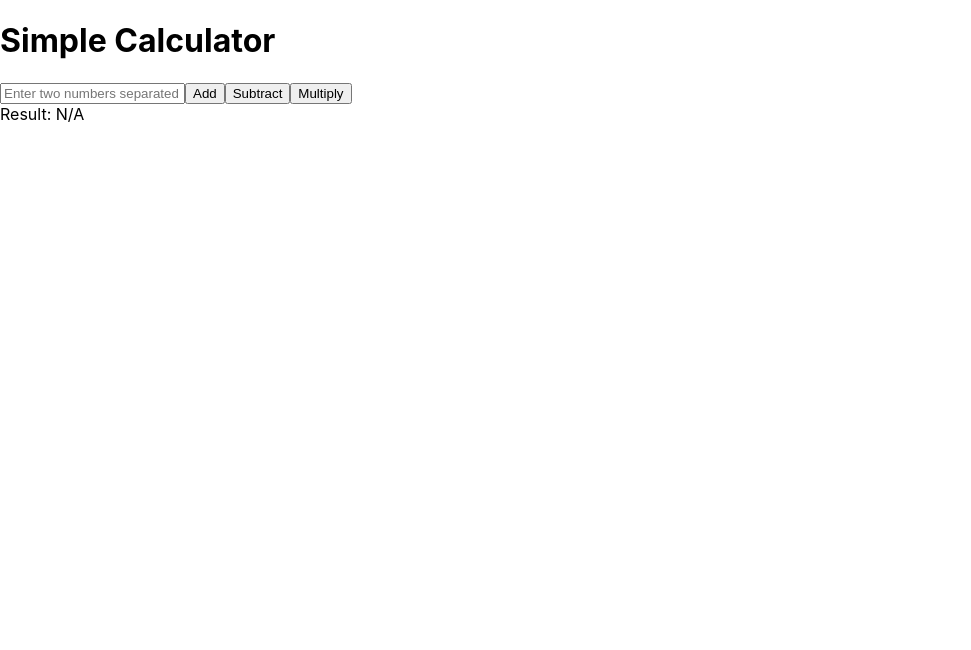
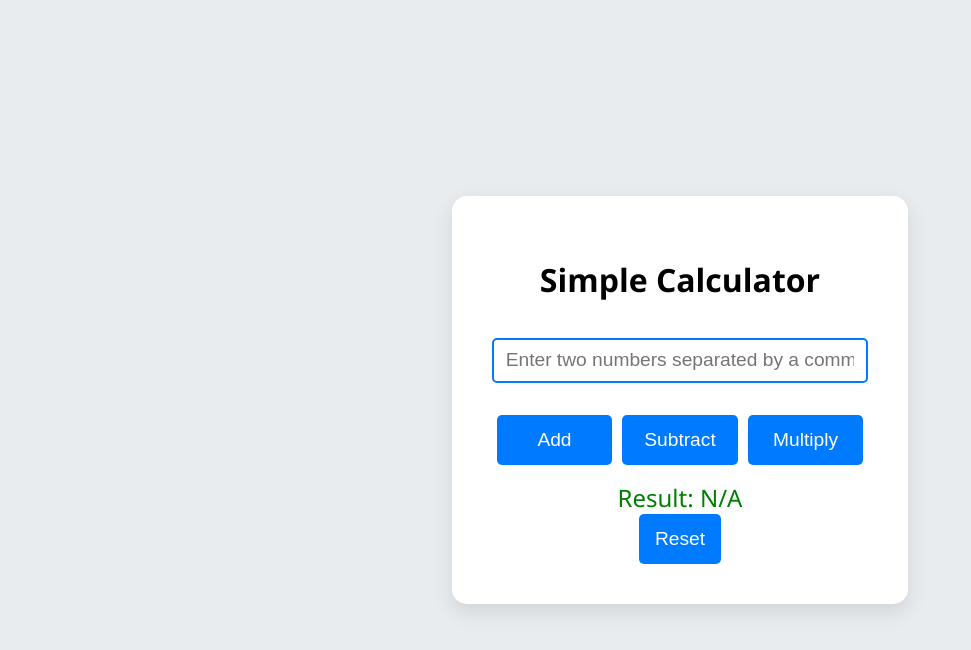
Before and after one commit to JhonyParwani/Calculator_TDD, a React (Create React App) app: page / in a window 1280 px wide. Shown: the top 650 px of the page, without its empty margins (0-971 px from the left). Built offline with nearby package versions, Linux system fonts and the light colour scheme.

Commit message:
Redesign UI elements for enhanced user experience

```diff
--- a/src/App.js
+++ b/src/App.js
@@ -1,4 +1,5 @@
 import React, { useState } from 'react';
+import './styles.css';
 
 const App = () => {
   const [input, setInput] = useState('');
@@ -41,8 +42,14 @@ const App = () => {
     setInput(''); // Clear the input box after successful calculation
   };
 
+  const resetCalculator = () => {
+    setInput('');
+    setResult(null);
+    setError('');
+  };
+
   return (
-    <div>
+    <div className="calculator-container">
       <h1>Simple Calculator</h1>
       <input
         type="text"
@@ -50,12 +57,14 @@ const App = () => {
         onChange={handleInputChange}
         placeholder="Enter two numbers separated by a comma"
       />
-      <button onClick={() => calculate('add')}>Add</button>
-      <button onClick={() => calculate('subtract')}>Subtract</button>
-      <button onClick={() => calculate('multiply')}>Multiply</button>
-      {error && <div style={{ color: 'red' }}>{error}</div>}{' '}
-      {/* Display error if any */}
-      <div>Result: {result !== null ? result : 'N/A'}</div>
+      <div className="button-container">
+        <button onClick={() => calculate('add')}>Add</button>
+        <button onClick={() => calculate('subtract')}>Subtract</button>
+        <button onClick={() => calculate('multiply')}>Multiply</button>
+      </div>
+      {error && <div className="error">{error}</div>}
+      <div className="result">Result: {result !== null ? result : 'N/A'}</div>
+      <button onClick={resetCalculator}>Reset</button>
     </div>
   );
 };
--- /dev/null
+++ b/src/styles.css
@@ -0,0 +1,78 @@
+body {
+  font-family: 'Segoe UI', Tahoma, Geneva, Verdana, sans-serif;
+  background-color: #e9ecef;
+  display: flex;
+  justify-content: center;
+  align-items: center;
+  height: 100vh;
+  margin: 0;
+}
+
+.calculator-container {
+  background-color: white;
+  padding: 2.5rem;
+  border-radius: 15px;
+  box-shadow: 0px 8px 20px rgba(0, 0, 0, 0.1);
+  text-align: center;
+  width: 100%;
+  max-width: 400px;
+}
+
+input {
+  padding: 0.75rem;
+  margin: 1rem 0;
+  width: 100%;
+  font-size: 1.2rem;
+  border: 2px solid #007bff;
+  border-radius: 5px;
+  box-sizing: border-box;
+  height: 45px;
+  transition: border-color 0.3s;
+}
+
+input:focus {
+  border-color: #0056b3;
+  outline: none;
+}
+
+.button-container {
+  display: flex;
+  justify-content: space-between;
+  margin-top: 1rem;
+}
+
+button {
+  padding: 0.7rem 1rem;
+  font-size: 1.2rem;
+  border: none;
+  border-radius: 5px;
+  background-color: #007bff;
+  color: white;
+  cursor: pointer;
+  transition:
+    background-color 0.3s,
+    transform 0.2s;
+  flex: 1;
+  margin: 0 5px;
+  height: 50px;
+}
+
+button:hover {
+  background-color: #0056b3;
+  transform: scale(1.05);
+}
+
+.result,
+.error {
+  font-size: 1.5rem;
+  margin-top: 1rem;
+  min-height: 30px;
+}
+
+.error {
+  color: red;
+}
+
+.result {
+  color: green;
+}
```
